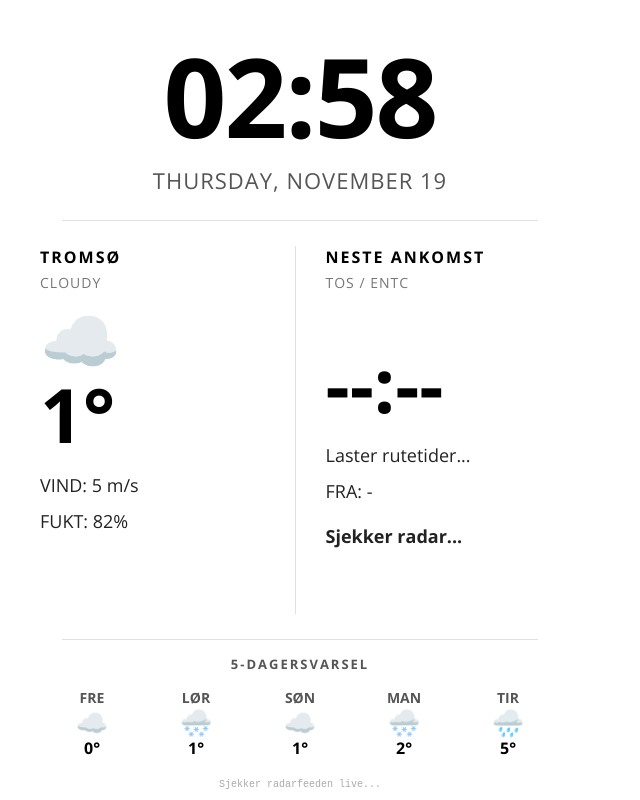
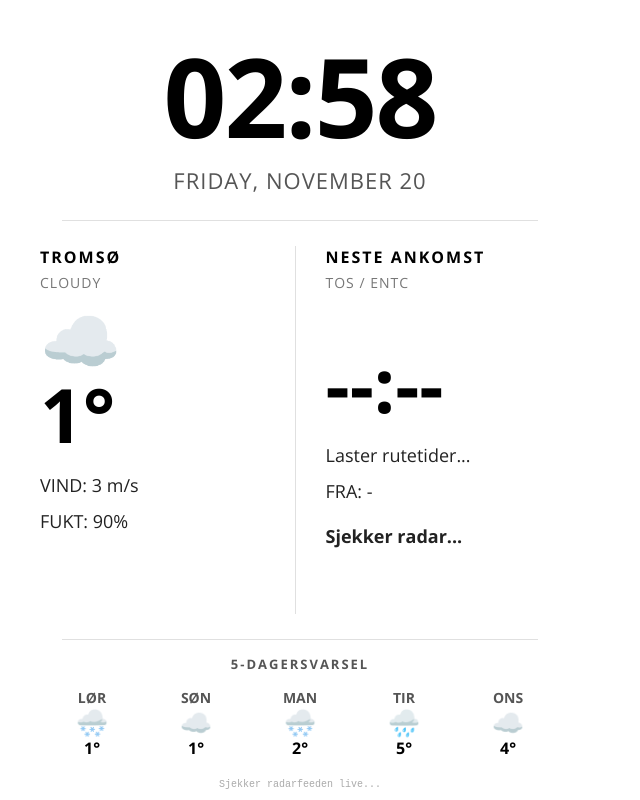
Before and after one commit to larsgimse/fly, a plain HTML site: page time.html in a window 1280 px wide. Shown: the whole page, without its empty margins (0-640 px from the left). Drawn offline with nearby package versions, Linux system fonts and the light colour scheme; no server answers.

Commit message:
Auto-oppdatert dashboard (HTML og data)

```diff
--- a/time.html
+++ b/time.html
@@ -53,7 +53,7 @@
 
     <div class="top-section">
         <h1 class="clock" id="live-clock">--:--</h1>
-        <div class="date">THURSDAY, NOVEMBER 19</div>
+        <div class="date">FRIDAY, NOVEMBER 20</div>
     </div>
 
     <div class="divider"></div>
@@ -64,8 +64,8 @@
             <h3 class="label-sub">CLOUDY</h3>
             <div class="weather-icon">☁️</div>
             <div class="huge-data">1°</div>
-            <div class="detail-text">VIND: 5 m/s</div>
-            <div class="detail-text">FUKT: 82%</div>
+            <div class="detail-text">VIND: 3 m/s</div>
+            <div class="detail-text">FUKT: 90%</div>
         </div>
 
         <div class="column right-column">
@@ -85,11 +85,6 @@
         <h2 class="label-top" style="font-size: 13px; text-align: center; margin-bottom: 10px; color: #555555;">5-DAGERSVARSEL</h2>
         <table style="width: 100%; border-collapse: collapse; margin-top: 10px;"><tr>
         <td style="text-align: center; width: 20%; padding: 5px 0;">
-            <div style="font-weight: 700; font-size: 14px; color: #555555; margin-bottom: 2px;">FRE</div>
-            <div style="font-size: 26px; line-height: 1; margin-bottom: 2px;">☁️</div>
-            <div style="font-size: 16px; font-weight: 700;">0°</div>
-        </td>
-        <td style="text-align: center; width: 20%; padding: 5px 0;">
             <div style="font-weight: 700; font-size: 14px; color: #555555; margin-bottom: 2px;">LØR</div>
             <div style="font-size: 26px; line-height: 1; margin-bottom: 2px;">🌨️</div>
             <div style="font-size: 16px; font-weight: 700;">1°</div>
@@ -108,6 +103,11 @@
             <div style="font-weight: 700; font-size: 14px; color: #555555; margin-bottom: 2px;">TIR</div>
             <div style="font-size: 26px; line-height: 1; margin-bottom: 2px;">🌧️</div>
             <div style="font-size: 16px; font-weight: 700;">5°</div>
+        </td>
+        <td style="text-align: center; width: 20%; padding: 5px 0;">
+            <div style="font-weight: 700; font-size: 14px; color: #555555; margin-bottom: 2px;">ONS</div>
+            <div style="font-size: 26px; line-height: 1; margin-bottom: 2px;">☁️</div>
+            <div style="font-size: 16px; font-weight: 700;">4°</div>
         </td></tr></table>
     </div>
 
@@ -131,7 +131,7 @@
 
         var tosLat = 69.683;
         var tosLon = 18.919;
-        var avinorFlights = [{"id": "DY386", "time": "23:30", "origin": "OSL"}, {"id": "DY1125", "time": "23:40", "origin": "BER"}, {"id": "SK4432", "time": "23:50", "origin": "OSL"}];
+        var avinorFlights = [{"id": "WF991", "time": "07:05", "origin": "KKN"}, {"id": "WF961", "time": "07:10", "origin": "SOJ"}, {"id": "WF981", "time": "07:20", "origin": "LKL"}, {"id": "WF931", "time": "07:35", "origin": "VDS"}, {"id": "DY329", "time": "07:45", "origin": "ALF"}];
         var radarUrl = "https://corsproxy.io/?https://data-cloud.flightradar24.com/zones/fcgi/feed.js?bounds=72.000,65.000,10.000,30.000%26faa=1%26flight_states=1%26satellite=1%26mlat=1%26flarm=1%26adsb=1%26gnd=1%26air=1%26vehicles=0%26estimated=1";
 
         function kalkulerAvstand(lat1, lon1, lat2, lon2) {
```
